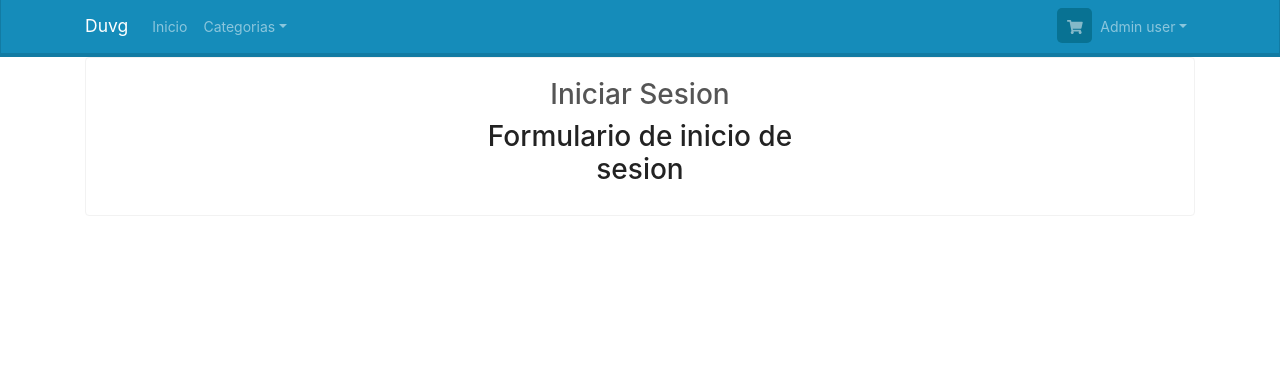
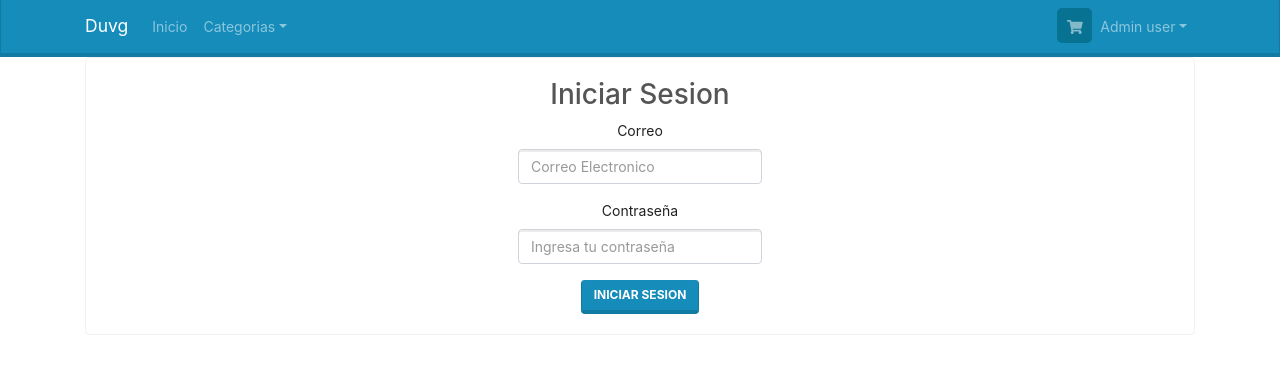
Before and after one commit to duvg/dstore, a React (Create React App) app: page /login in a window 1280 px wide. Shown: the top 374 px of the page. Built offline with nearby package versions, Linux system fonts and the light colour scheme; no server answers.

Commit message:
Formulario de login listo para realizar la llamada a la api para proceder a autenticar al usuario, usando redux-form

```diff
--- a/package.json
+++ b/package.json
@@ -15,6 +15,7 @@
     "@types/react-dom": "^16.9.0",
     "@types/react-redux": "^7.1.7",
     "@types/react-router-dom": "^5.1.3",
+    "@types/redux-form": "^8.2.2",
     "axios": "^0.19.2",
     "react": "^16.13.0",
     "react-dom": "^16.13.0",
@@ -29,10 +30,9 @@
   "scripts": {
     "start": "react-scripts start",
     "build": "react-scripts build",
-    "test": "react-scripts test",
+    "test": "react-scripts test --env=jsdom",
     "eject": "react-scripts eject"
   },
-  "proxy": "http://apirestful.test",
   "eslintConfig": {
     "extends": "react-app"
   },
--- a/src/components/auth/LoginForm.tsx
+++ b/src/components/auth/LoginForm.tsx
@@ -1,10 +1,37 @@
 import React from 'react';
+import { Field, reduxForm, InjectedFormProps} from 'redux-form';
 
-const LoginForm = () => {
+// Componentes
+import Button from '../common/Button';
+import Input from '../common/Input';
+
+const LoginForm = (props: InjectedFormProps) => {
+    const { handleSubmit } = props;
+
     return (
+        <form onSubmit={handleSubmit}>
+            <Field
+                label="Correo"
+                placeholder="Correo Electronico"
+                name="email"
+                type="email"
+                component={Input}
+            />
+            <Field
+                label="Contraseña"
+                placeholder="Ingresa tu contraseña"
+                name="password"
+                type="password"
+                component={Input}
+            />
+            <Button tipo="primary" size="large">Iniciar Sesion</Button>
 
-        <h2>Formulario de inicio de sesion</h2>
+        </form>
+
     )
 }
 
-export default LoginForm;
+
+export default reduxForm({
+    form: 'login'
+})(LoginForm);
--- a/src/components/common/Button.tsx
+++ b/src/components/common/Button.tsx
@@ -6,33 +6,28 @@ import PropTypes from 'prop-types';
  * @prop {string} size Define el tamaño del boton ej: ls sm xs large
  */
 interface IButtonProps {
-    text: string,
-    type?: string,
+    tipo?: string,
     size?: string,
-    handleClick: () => void
+    children: string,
 }
 
 const Button = (props:IButtonProps) => {
 
-    let {text, type, size, handleClick} = props;
+    let { children, tipo, size} = props;
 
-    let typeButton = type ? type : 'success';
+    let typeButton = tipo ? tipo : 'success';
     let customSize = size ? `btn-${size}` : '';
     return(
         <button
             className={`btn btn-${typeButton} ${customSize}`}
-            onClick={handleClick}
-        >
-            { text }
-        </button>
+            {...props}
+        >{children}</button>
     );
 }
 
 Button.propTypes = {
-    text: PropTypes.string.isRequired,
-    type: PropTypes.string,
+    tipo: PropTypes.string,
     size: PropTypes.string,
-    handleClick: PropTypes.func.isRequired
 }
 
 export default Button;
--- /dev/null
+++ b/src/components/common/Input.tsx
@@ -0,0 +1,20 @@
+import React from 'react';
+
+import { WrappedFieldProps } from 'redux-form';
+
+interface IInputProps {
+    label: string,
+    name: string,
+    placeholder: string,
+}
+
+const Input = (props: WrappedFieldProps & IInputProps) => {
+    const { label, name } = props;
+    return(
+        <div className="form-group">
+            <label htmlFor={name}>{label}</label>
+            <input {...props} {...props.input} className="form-control"/>
+        </div>
+    );
+}
+export default Input;
--- a/src/containers/auth/Login.tsx
+++ b/src/containers/auth/Login.tsx
@@ -6,22 +6,29 @@ import { ThunkDispatch } from 'redux-thunk';
 import Card from '../../components/common/Card';
 import Container from '../../components/common/Container';
 import LoginForm from '../../components/auth/LoginForm';
+import Title from '../../components/common/Title';
 
 // Interfaces
 import { IState } from '../../redux/ducks/index';
-import { ILogin, ILoginProps } from '../../Interfaces/UserInterfaces';
-import Title from '../../components/common/Title';
+import { ILoginProps } from '../../Interfaces/UserInterfaces';
 
-const Login = ({login}:ILoginProps) => {
+// Thunks
+import { login as loginThunk} from '../../redux/ducks/UsersDucks';
+
+
+const Login = (props: ILoginProps) => {
+    const { login }: any = props;
     return(
         <Container>
             <Card>
                 <Title text="Iniciar Sesion"/>
-                <LoginForm />
+                <LoginForm onSubmit={login}/>
             </Card>
         </Container>
     );
 }
-
-
-export default Login;
+const mapStateToProps = (state: IState) => state;
+const mapDispatchToProps = (dispatch: ThunkDispatch<any, any, any>) => ({
+    login: (payload: any) => dispatch(loginThunk(payload))
+});
+export default connect(mapStateToProps, mapDispatchToProps)(Login);
--- /dev/null
+++ b/src/redux/ducks/UsersDucks.tsx
@@ -0,0 +1,23 @@
+import { AnyAction, Dispatch} from 'redux';
+import { IState } from './index';
+import { ILogin } from '../../Interfaces/UserInterfaces';
+
+
+// Constantes
+const START_USER_LOGIN = "START_USER_LOGIN";
+
+export default function reducer(state = {}, action: AnyAction) {
+    switch (action.type) {
+        case START_USER_LOGIN:
+            return {
+                ...state,
+            }
+        default:
+            return state;
+    }
+}
+
+export const login = ({email, password}: ILogin) =>
+    (dispatch: Dispatch, getState: () => IState) => {
+        console.log(email, password);
+    }
--- a/src/redux/store.tsx
+++ b/src/redux/store.tsx
@@ -1,9 +1,12 @@
 import { createStore, combineReducers, compose, applyMiddleware } from 'redux';
 import productsReducer, {getProductsAction} from './ducks/ProductsDuck';
 import thunk from 'redux-thunk';
+import { reducer as formReducer } from 'redux-form';
 
 let rootReducer = combineReducers({
-    products: productsReducer
+    products: productsReducer,
+    form: formReducer
+
 })
 
 export default function generateStore() {
```
Also changed, not shown: 1 other file (tests, documents, lock files or other folders).
